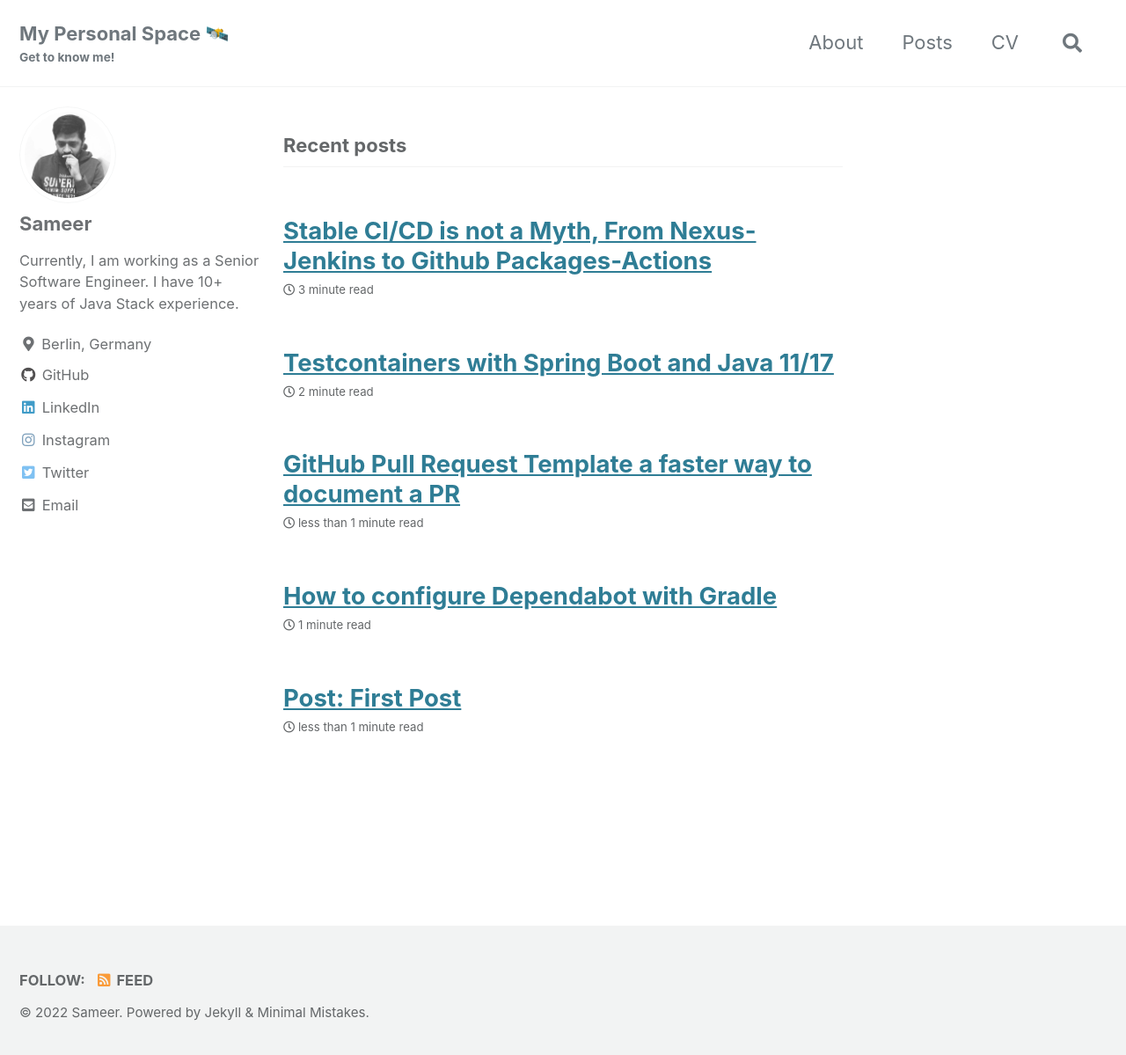
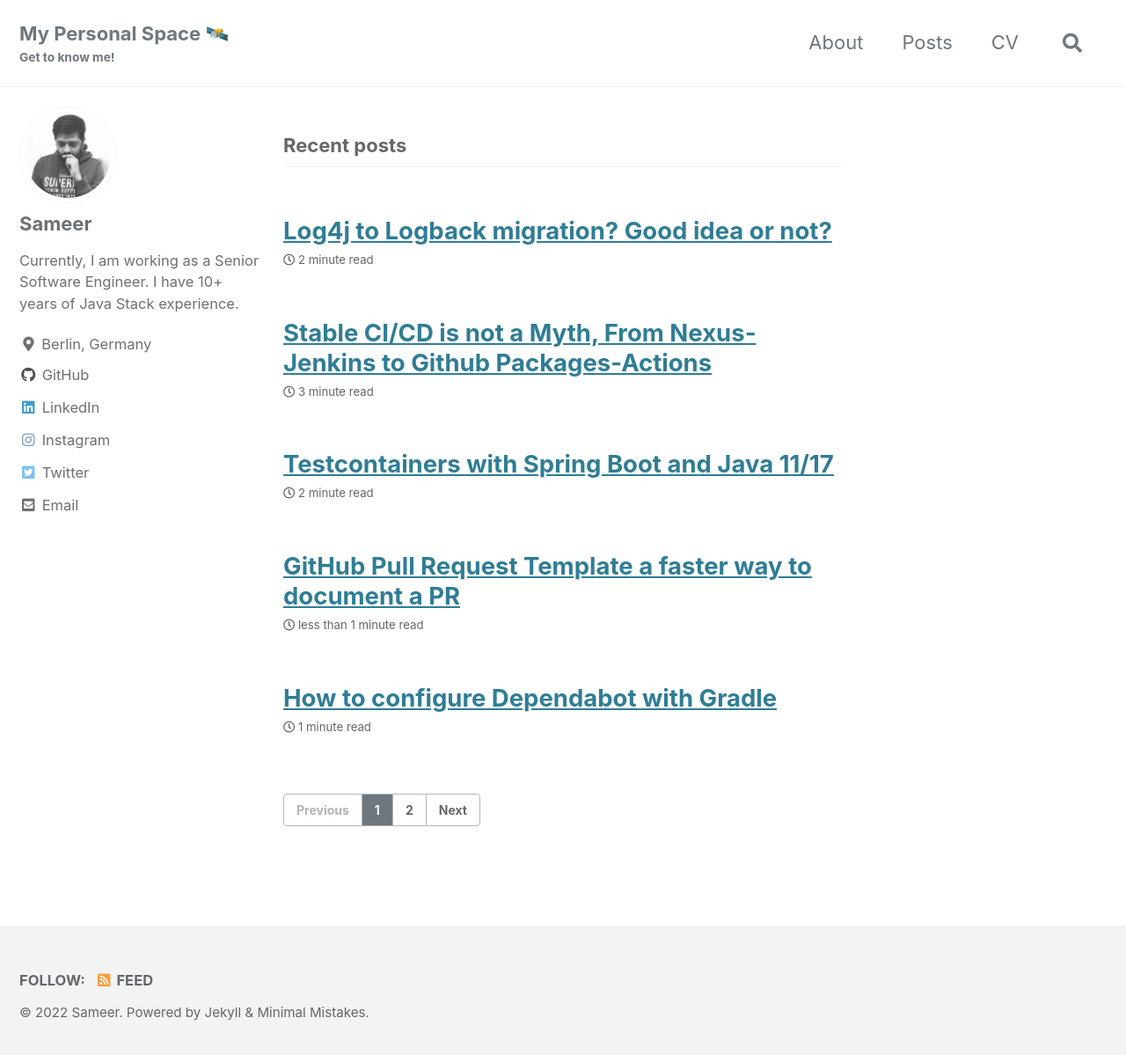
Before and after one commit to cricketsamya/cricketsamya.github.io, a Jekyll site: the page built from index.html, in a window 1280 px wide and 1207 px high. Shown: the top 1199 px of the window at 88% size. Built offline with Jekyll 4.4.1, drawn with Linux system fonts in a browser that asks for light colours; cached includes are drawn as plain includes; the list of posts is cut into pages by our own code; part of the change alters nothing that is shown.

Commit message:
add: new post log4j and logback

````diff
--- a/_config.yml
+++ b/_config.yml
@@ -2,6 +2,7 @@ remote_theme             : "mmistakes/minimal-mistakes@4.24.0"
 minimal_mistakes_skin    : "default" # "air", "aqua", "contrast", "dark", "dirt", "neon", "mint", "plum", "sunrise"
 
 # Site Settings
+future                   : true
 locale                   : "en-US"
 title                    : "My Personal Space 🛰️"
 title_separator          : "-"
--- /dev/null
+++ b/_posts/2022-01-25-log4j-to-logback.md
@@ -0,0 +1,136 @@
+---
+title: "Log4j to Logback migration? Good idea or not?"
+categories:
+  - Posts
+header:
+  overlay_image: /assets/images/emotions-g8a980472b_1920.jpg
+  caption: "Photo credit: [**Pixabay**](https://pixabay.com/)"
+tags:
+    - log4j
+    - logger
+    - logback
+    - java
+    - logging
+    - ddos
+    - vulnerabilities
+classes: wide
+author_profile: true
+excerpt: ""
+---
+
+## New Buzz word Log4j
+
+By end of 2021, there came a new buzz word "LOG4J". People who don't know what log4j is started to talk about it. Jokes a part, log4j teared the world apart because of the security vulnerability  that were exploited by Hackers. This security vulnerability was allowing attackers to execute malicious code remotely on a target computer. Which means hackers can easily steal data, plant malware, or take control of the target computer via the Internet.
+
+## How to overcome this issue
+### Solution 1
+
+Update the library usage to the latest released version of log4j, where Apache team has fixed the "known" vulnerabilities.
+
+### Solution 2
+
+Switch to different logger e.g. Logback
+
+## What is Logback?
+Logback is a logging framework for mostly Java based applications, and a successor to the popular log4j project. Logback has many improvements over log4j. Just for information, logback is very much like log4j as both the projects were founded by the same developers. Logback is very similar to log4j when it comes to usage.
+
+### Why Logback?
+
+- Its very much like log4j, no extra knowledge need to use.
+- As its very much similar to log4j, its easy to replace.
+- Logback uses slf4j [natively](https://logback.qos.ch/reasonsToSwitch.html).
+- Auto compression of log files.
+- Many more.. Have a look at: [Reasons to switch](https://logback.qos.ch/reasonsToSwitch.html).
+
+## How to use Logback?
+
+- Add the logback dependencies.
+
+```
+<dependency>
+    <groupId>org.slf4j</groupId>
+    <artifactId>slf4j-api</artifactId>
+    <version>${slf4j-version}</version>
+</dependency>
+
+<dependency>
+    <groupId>ch.qos.logback</groupId>
+    <artifactId>logback-core</artifactId>
+    <version>${logback-version}</version>
+</dependency>
+
+<dependency>
+    <groupId>ch.qos.logback</groupId>
+    <artifactId>logback-classic</artifactId>
+    <version>${logback-version}</version>
+</dependency>
+```
+
+If JAR files are needed locally then download them from logback [download](https://logback.qos.ch/download.html) page.
+
+***If the application is based on Spring boot then, no additional dependencies are required as Spring boot provides log back support.***
+
+-
+Add `logback.xml` file (logback-spring.xml in case of Spring boot) in `src\main\resources`.
+Sample `logback.xml` For more information about Logback configuration, check [Link](https://logback.qos.ch/manual/configuration.html).
+
+```
+<?xml version="1.0" encoding="UTF-8"?>
+<configuration>
+
+    <appender name="STDOUT" class="ch.qos.logback.core.ConsoleAppender">
+        <layout class="ch.qos.logback.classic.PatternLayout">
+            <Pattern>
+                %date{"yyyy-MM-dd'T'HH:mm:ss,SSSXXX", UTC} - %yellow([tid:%t])[sid:%X{httpSessionId}][reqid:%X{reqId}] - %green(%level) %cyan([%c]) - %m%n
+            </Pattern>
+        </layout>
+    </appender>
+
+    <appender name="appServerRollingFile" class="ch.qos.logback.core.rolling.RollingFileAppender">
+        <file>applogs/shpi-api.log</file>
+        <rollingPolicy class="ch.qos.logback.core.rolling.FixedWindowRollingPolicy">
+            <fileNamePattern>applogs/$${date:yyyy-MMM}/shpi-api-%d{yyyy-MMM-dd}-%i.log.gz</fileNamePattern>
+        </rollingPolicy>
+
+        <triggeringPolicy class="ch.qos.logback.core.rolling.SizeBasedTriggeringPolicy">
+            <maxFileSize>200MB</maxFileSize>
+        </triggeringPolicy>
+        <encoder>
+            <pattern>%date{"yyyy-MM-dd'T'HH:mm:ss,SSSXXX", UTC} - [sid:%X{httpSessionId}][actor:%X{userId}][reqid:%X{reqId}] - %p [%c] - %m%n</pattern>
+        </encoder>
+    </appender>
+
+    <root level="info">
+        <appender-ref ref="STDOUT"/>
+        <appender-ref ref="appServerRollingFile"/>
+    </root>
+
+</configuration>
+
+```
+-
+How to use LoggerFactory instance.
+```java
+import org.slf4j.Logger;
+import org.slf4j.LoggerFactory;
+...
+static final Logger LOG = LoggerFactory.getLogger(ClassName.class);
+...
+{
+  LOG.warn("Warn Test");
+}
+```
+
+-
+If migrating from Log4j to Logback use this translator tool from logback developers [Translator](https://logback.qos.ch/translator/).
+
+## Conclusion
+
+Idea behind use of logback is the recent issues with log4j which gave everyone a reality check, that now there is definite need of log4j alternative.
+May be now is the time to migrate!
+
+## References
+
+- [Spring boot and Logback](https://www.baeldung.com/spring-boot-logging)
+- [Logback Project](https://logback.qos.ch/)
+- [Apache Log4j](https://logging.apache.org/log4j/2.x/)
````
Also changed, not shown: README.md, assets/images/emotions-g8a980472b_1920.jpg (added).
